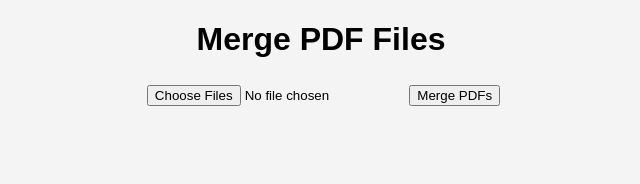
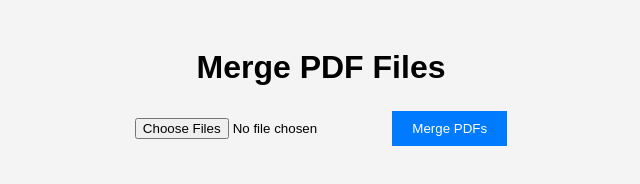
Before and after one commit to Raju01688/image, a plain HTML site: page index.html in a window 1280 px wide. Shown: the whole page, without its empty margins (319-959 px from the left). Drawn offline with Linux system fonts and the light colour scheme.

Commit message:
Update style.css

```diff
--- a/style.css
+++ b/style.css
@@ -1,15 +1,22 @@
 body {
     font-family: Arial, sans-serif;
     text-align: center;
+    padding: 20px;
     background-color: #f4f4f4;
 }
 
 input {
-    margin: 5px;
+    margin: 10px 0;
 }
 
-canvas {
-    display: block;
-    margin-top: 20px;
-    max-width: 100%;
+button {
+    padding: 10px 20px;
+    background-color: #007bff;
+    color: white;
+    border: none;
+    cursor: pointer;
 }
+
+button:hover {
+    background-color: #0056b3;
+}
```
